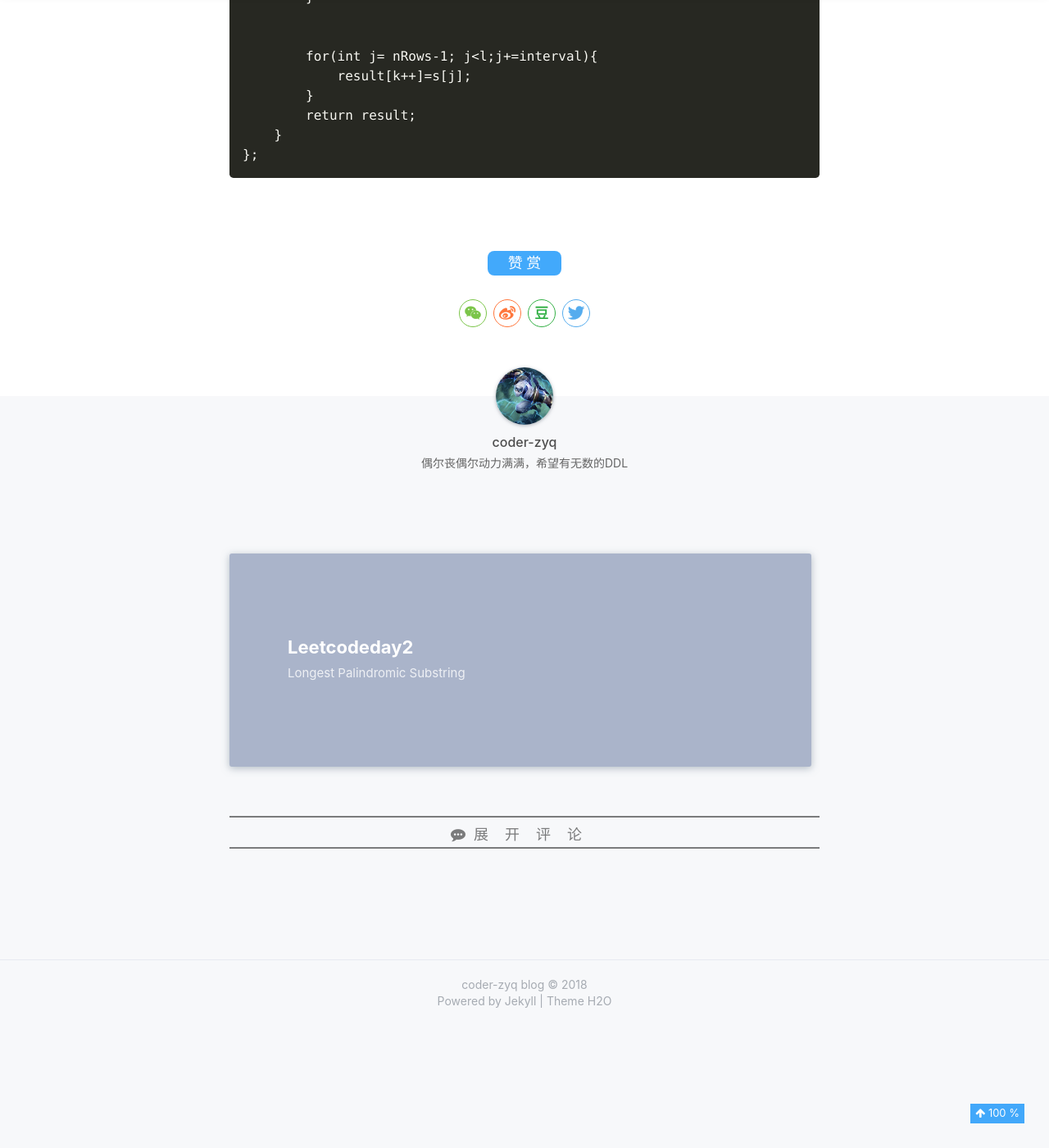
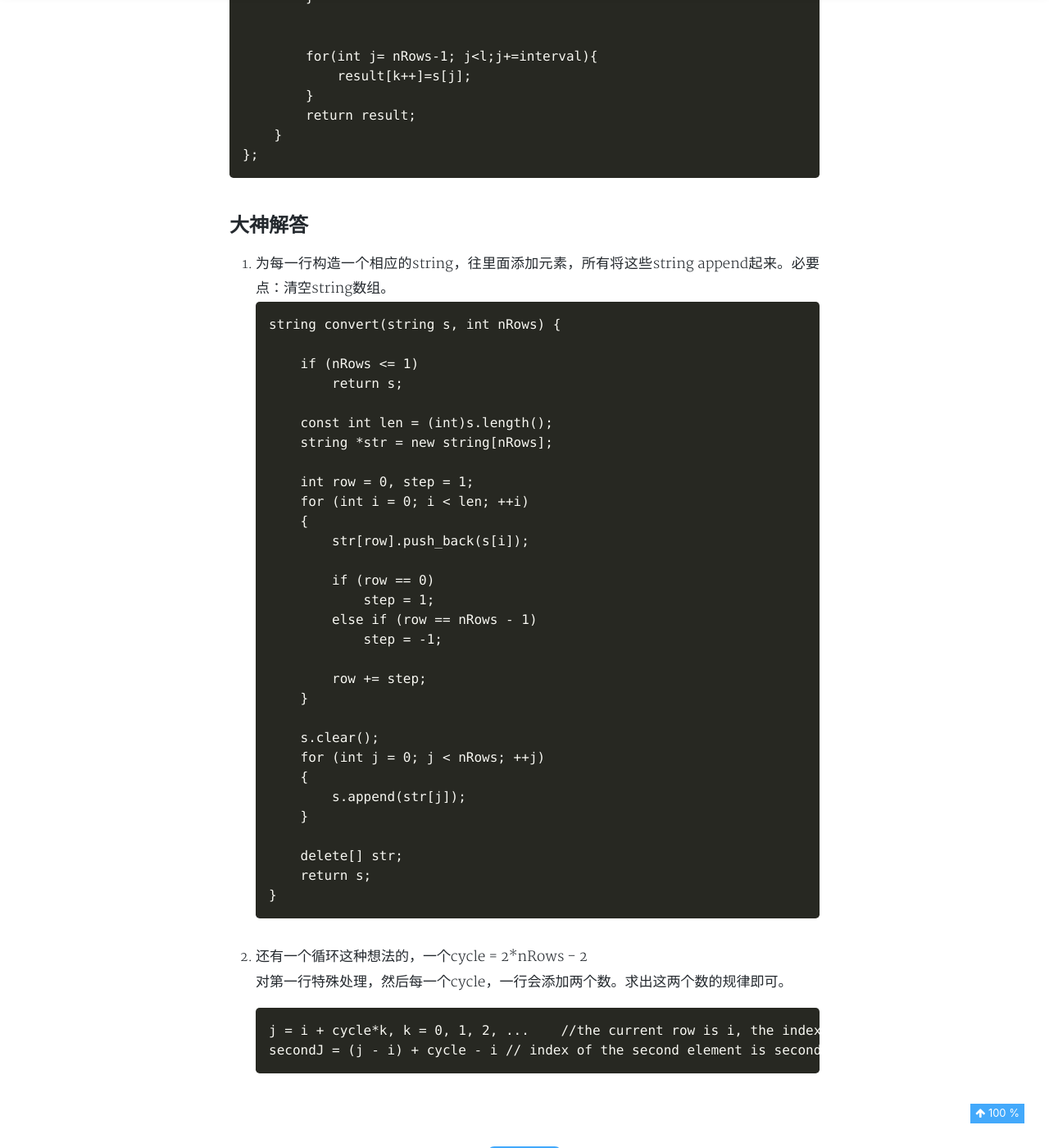
Before and after one commit to Coder-zyq/Coder-zyq.github.io, a Jekyll site: the page built from _posts/2018-5-18-leetcode-day3.md, in a window 1280 px wide and 1400 px high, scrolled down 3054 px. Shown: the whole window at 82% size. Built offline with Jekyll 4.4.1, drawn with Linux system fonts in a browser that asks for light colours; nearby versions of some CDN libraries; comment, search, counter and statistics services are not loaded; a style sheet for code colours, icons or effects is not loaded.

Commit message:
blog-new-all-5-19

````diff
--- a/_posts/2018-5-18-leetcode-day3.md
+++ b/_posts/2018-5-18-leetcode-day3.md
@@ -65,6 +65,8 @@ nRows=4变为了0615724839
 (2)中间行的间隔是周期性的,第i行的间隔是: interval–2i,  2i,  interval–2i, 2i, interval–2i, 2i, …
 
 
+
+
 ## 解答
 
 ```c
@@ -107,3 +109,51 @@ public:
     }
 };
 ```
+
+## 大神解答
+
+1. 为每一行构造一个相应的string，往里面添加元素，所有将这些string   append起来。必要点：清空string数组。
+
+   ```c
+   string convert(string s, int nRows) {
+
+       if (nRows <= 1)
+           return s;
+
+       const int len = (int)s.length();
+       string *str = new string[nRows];
+
+       int row = 0, step = 1;
+       for (int i = 0; i < len; ++i)
+       {
+           str[row].push_back(s[i]);
+
+           if (row == 0)
+               step = 1;
+           else if (row == nRows - 1)
+               step = -1;
+
+           row += step;
+       }
+
+       s.clear();
+       for (int j = 0; j < nRows; ++j)
+       {
+           s.append(str[j]);
+       }
+
+       delete[] str;
+       return s;
+   }
+   ```
+
+
+
+2. 还有一个循环这种想法的，一个cycle = 2*nRows - 2
+
+   对第一行特殊处理，然后每一个cycle，一行会添加两个数。求出这两个数的规律即可。
+
+   ```c
+   j = i + cycle*k, k = 0, 1, 2, ...    //the current row is i, the index of //the first element is j:
+   secondJ = (j - i) + cycle - i // index of the second element is secondJ
+   ```
````
